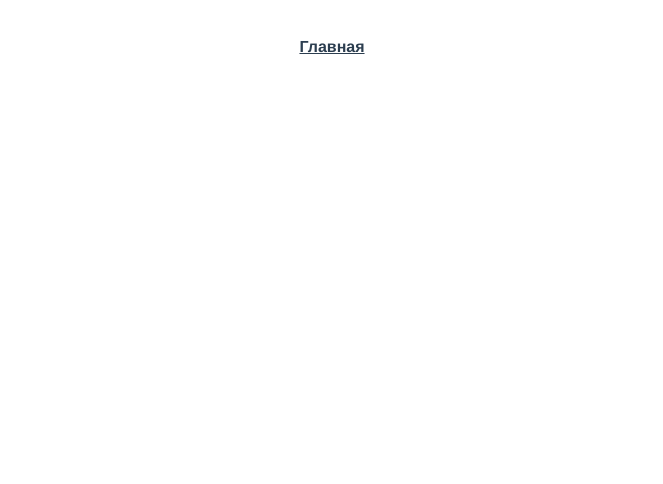
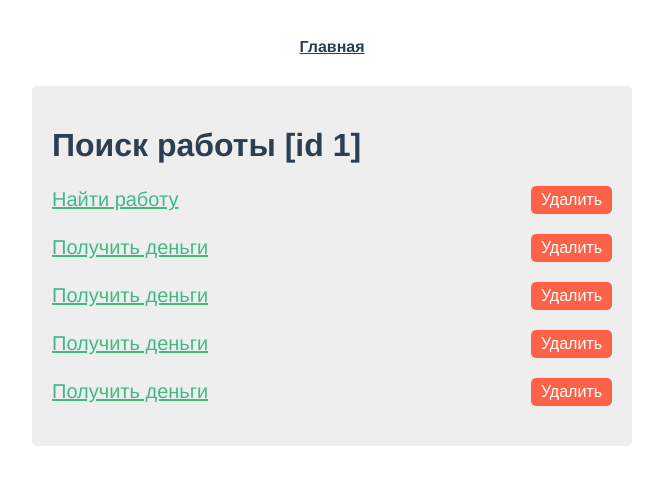
Before and after one commit to olejech/test-tasks, a Vue app in the folder tr-logic/: page /note/1 in a window 1280 px wide. Shown: the top 484 px of the page, without its empty margins (308-971 px from the left). Built offline with nearby package versions, Linux system fonts and the light colour scheme.

Commit message:
Added dinamic page note/id

```diff
--- a/tr-logic/src/components/Todos.vue
+++ b/tr-logic/src/components/Notes.vue
@@ -35,7 +35,7 @@
 
 <script>
 export default {
-  name: 'Todos',
+  name: 'Notes',
   methods: {
     removeTodo() {
       console.log('click');
--- a/tr-logic/src/router/index.js
+++ b/tr-logic/src/router/index.js
@@ -1,6 +1,7 @@
 import Vue from 'vue';
 import VueRouter from 'vue-router';
 import Home from '../views/Home.vue';
+import Note from '../views/Note.vue';
 
 Vue.use(VueRouter);
 
@@ -11,12 +12,12 @@ const routes = [
     component: Home,
   },
   {
-    path: '/about',
-    name: 'About',
+    path: '/note/:id',
+    component: Note,
     // route level code-splitting
     // this generates a separate chunk (about.[hash].js) for this route
     // which is lazy-loaded when the route is visited.
-    component: () => import(/* webpackChunkName: "about" */ '../views/About.vue'),
+    // component: () => import(/* webpackChunkName: "about" */ '../views/Note.vue'),
   },
 ];
 
--- a/tr-logic/src/views/Home.vue
+++ b/tr-logic/src/views/Home.vue
@@ -1,16 +1,16 @@
 <template>
   <div class="home">
-    <Todos />
+    <Notes />
   </div>
 </template>
 
 <script>
-import Todos from '@/components/Todos.vue';
+import Notes from '@/components/Notes.vue';
 
 export default {
   name: 'Home',
   components: {
-    Todos,
+    Notes,
   },
 };
 </script>
--- /dev/null
+++ b/tr-logic/src/views/Note.vue
@@ -0,0 +1,81 @@
+<template>
+  <div class="note">
+    <div class="note-wrap">
+      <h1>Поиск работы [id {{this.$route.params.id}}]</h1>
+      <ul class="list">
+        <li class="item">
+          <a href="#" class="link">Найти работу</a>
+          <button class="button" @click="removeTodo">Удалить</button>
+        </li>
+        <li class="item">
+          <a href="#" class="link">Получить деньги</a>
+          <button class="button" @click="removeTodo">Удалить</button>
+        </li>
+        <li class="item">
+          <a href="#" class="link">Получить деньги</a>
+          <button class="button" @click="removeTodo">Удалить</button>
+        </li>
+        <li class="item">
+          <a href="#" class="link">Получить деньги</a>
+          <button class="button" @click="removeTodo">Удалить</button>
+        </li>
+        <li class="item">
+          <a href="#" class="link">Получить деньги</a>
+          <button class="button" @click="removeTodo">Удалить</button>
+        </li>
+      </ul>
+    </div>
+  </div>
+</template>
+
+<script>
+export default {
+  name: 'Note',
+  methods: {
+    removeTodo() {
+      console.log('click');
+    },
+  },
+};
+</script>
+
+<style scoped lang="scss">
+.title {
+  margin: 20px 0;
+  text-align: center;
+}
+.list {
+  list-style-type: none;
+  padding: 0;
+  font-size: 20px;
+}
+.item {
+  margin-bottom: 20px;
+  display: flex;
+  align-items: center;
+}
+.link {
+  color: #42b983;
+  flex: 0 1 100%;
+}
+.button {
+  display: inline-block;
+  background: tomato;
+  border: 0;
+  padding: 5px 10px;
+  color: white;
+  border-radius: 5px;
+  font-size: 16px;
+  cursor: pointer;
+}
+.note {
+  max-width: 600px;
+  margin: 0 auto;
+  background: #eee;
+  border-radius: 5px;
+}
+.note-wrap {
+  max-width: 100%;
+  padding: 20px;
+}
+</style>
```
